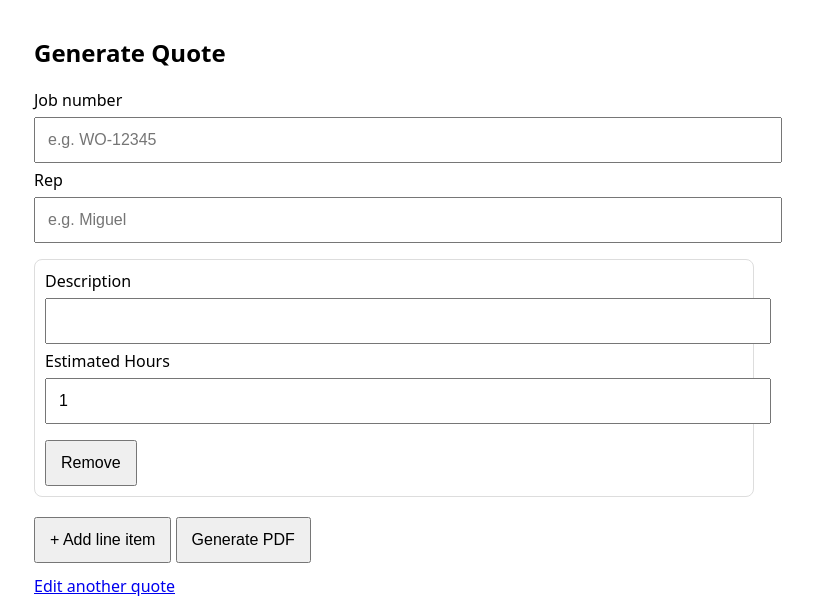
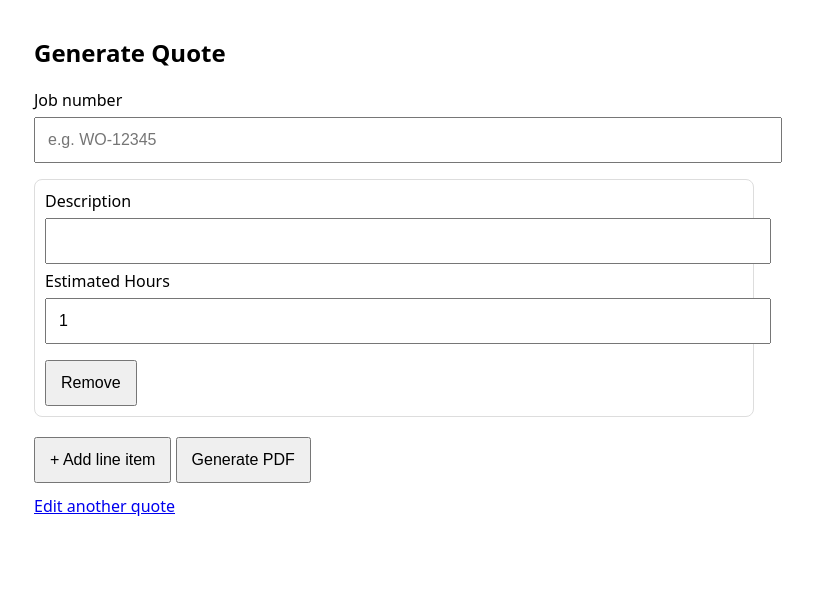
Before and after one commit to mmonclus-coder/quote-web, a Flask app: page / in a window 1280 px wide. Shown: the top 603 px of the page, without its empty margins (246-1059 px from the left). Run offline with Flask 3, Linux system fonts and the light colour scheme; parts of the project's set-up code (start-up, migrations or seed data) failed here and were passed over.

Commit message:
Update form.html

```diff
--- a/templates/form.html
+++ b/templates/form.html
@@ -40,12 +40,7 @@
       value="{{ quote.work_order if quote else '' }}"
     />
 
-    <label>Rep</label>
-    <input
-      name="rep"
-      placeholder="e.g. Miguel"
-      value="{{ quote.rep if quote else '' }}"
-    />
+
 
     <div id="items"></div>
 
```
